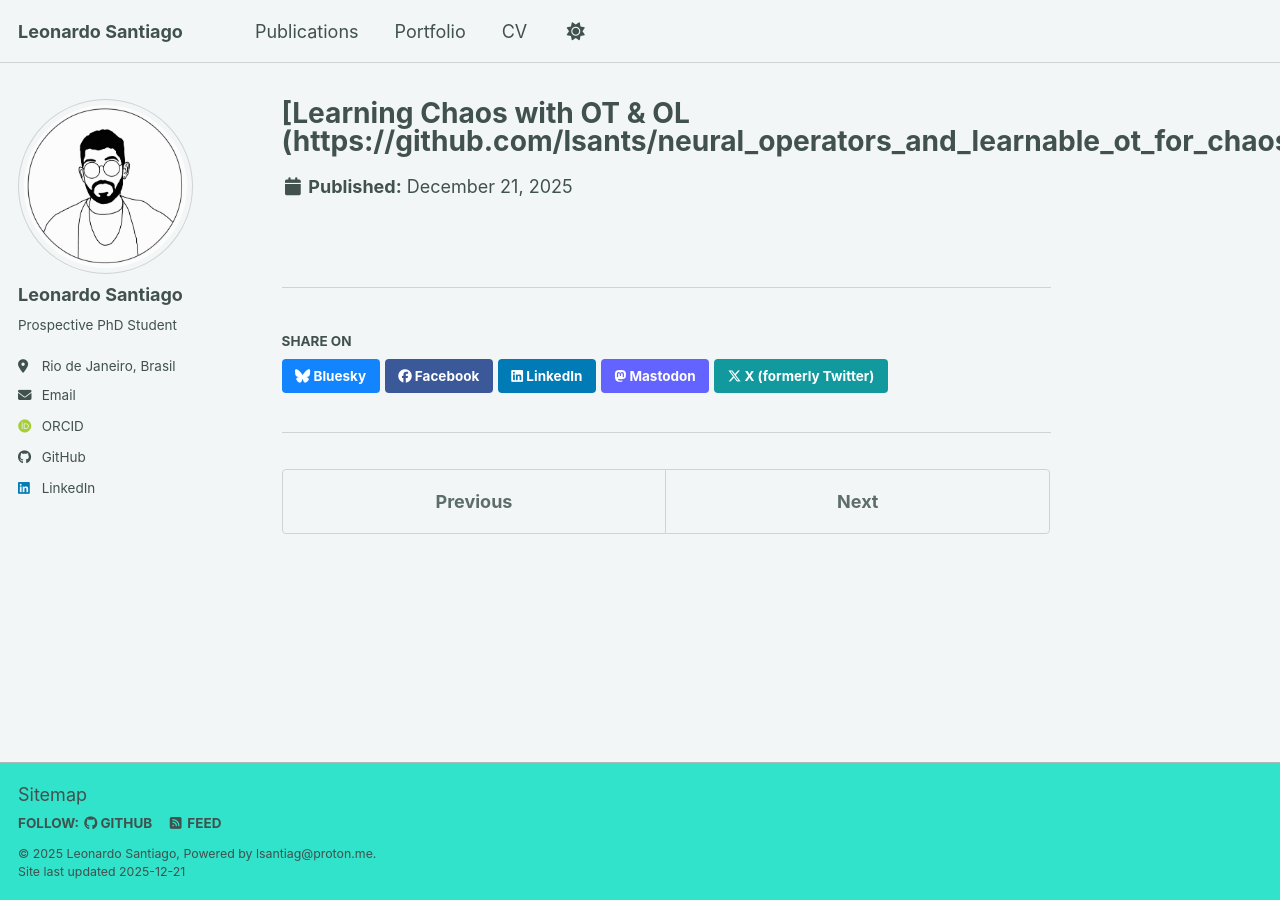
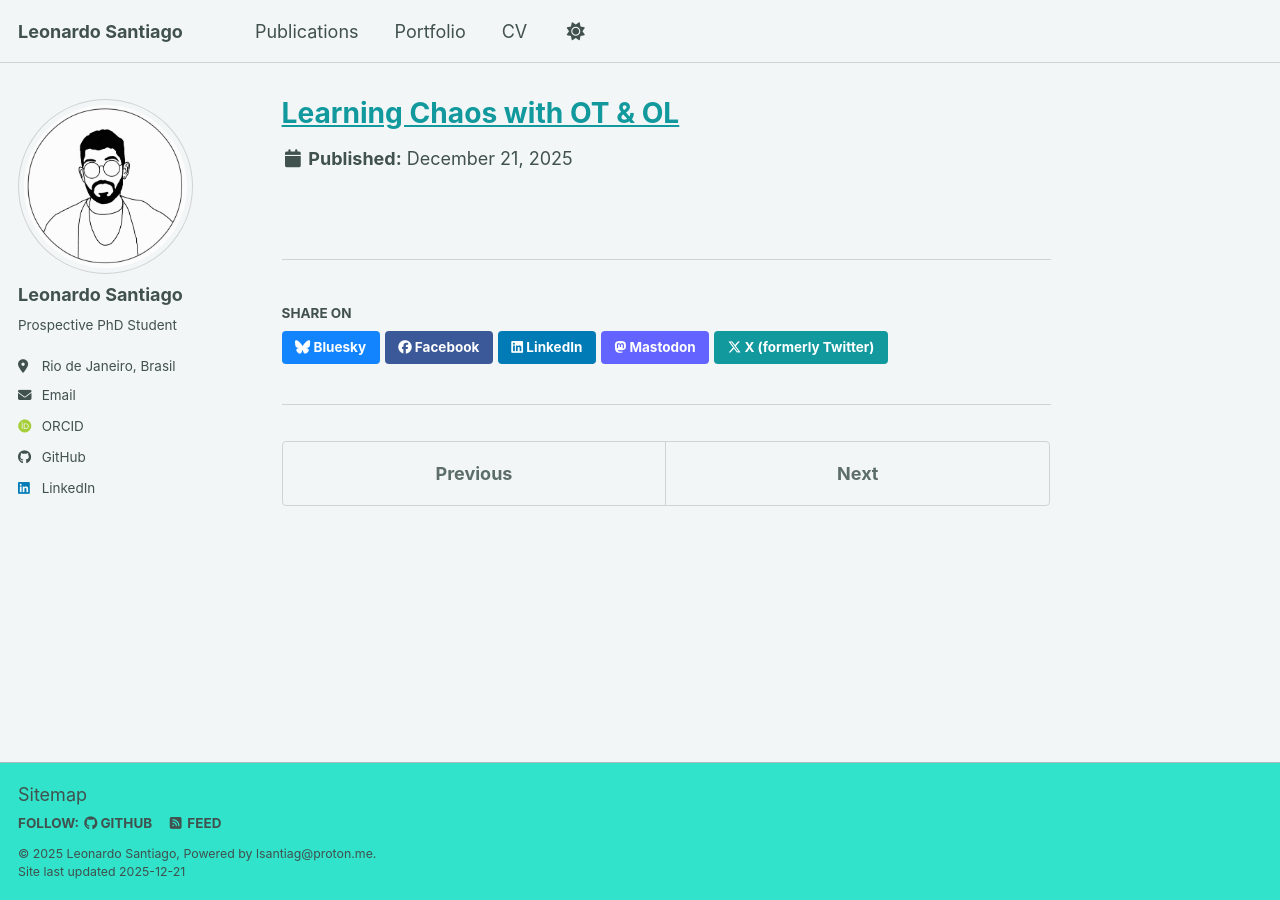
Before and after one commit to lsantiago-s/lsantiago-s.github.io, a Jekyll site: the page built from _portfolio/portfolio-2.md, in a window 1280 px wide. Built offline with Jekyll 4.4.1, drawn with Linux system fonts in a browser that asks for light colours; some web fonts are replaced; a script bundle is joined from its source files by our own code; library files that are not in the unit come from our copies.

Commit message:
Update portfolio-2.md

```diff
--- a/_portfolio/portfolio-2.md
+++ b/_portfolio/portfolio-2.md
@@ -1,5 +1,5 @@
 ---
-title: "[Learning Chaos with OT & OL (https://github.com/lsants/neural_operators_and_learnable_ot_for_chaos)"
+title: "[Learning Chaos with OT & OL ](https://github.com/lsants/neural_operators_and_learnable_ot_for_chaos)"
 excerpt: "We combine Neural Operators (e.g. DeepONet or FNO) with an Optimal Transport-based loss in order to preserve Invariant Measures in chaotic systems like Lorentz 63. This follows up on a [2023 Neurips paper] (https://openreview.net/pdf?id=8xx0pyMOW1). <br/><img src='/images/learning_lorentz63.gif'>"
 collection: portfolio
 ---
```
